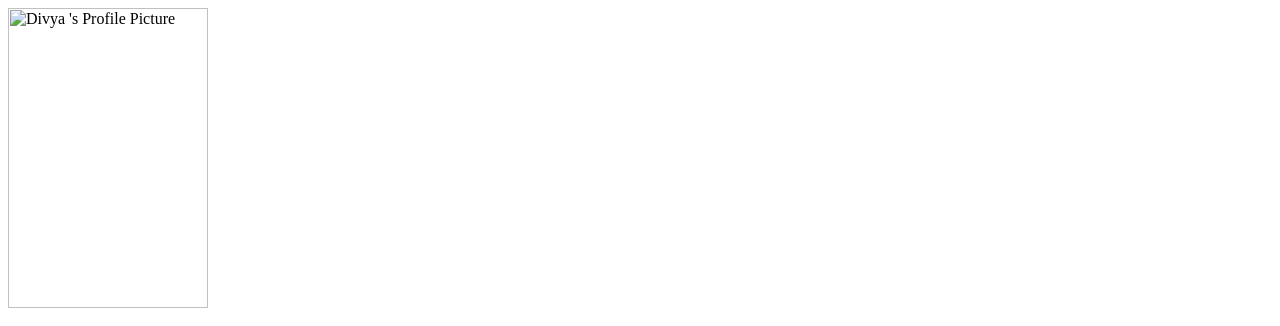
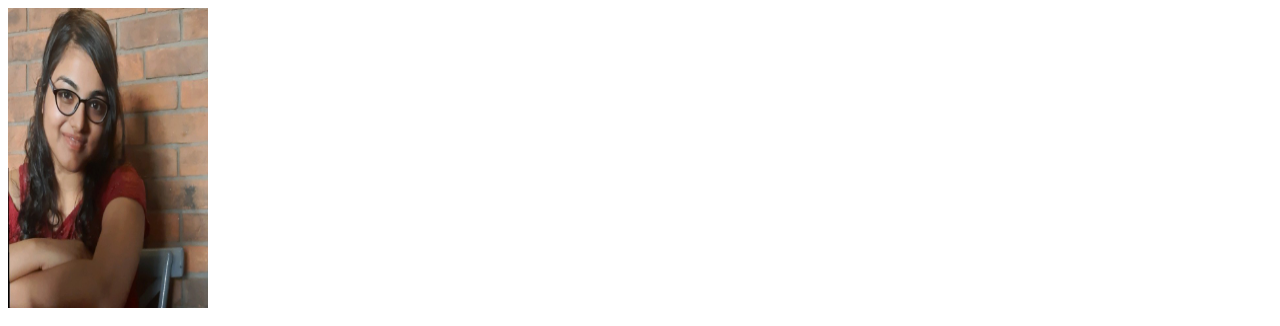
Before and after one commit to Divya872/CV, a plain HTML site: page index.html in a window 1280 px wide. Shown: the top 326 px of the page. Drawn offline with Linux system fonts and the light colour scheme.

Commit message:
Update index.html

```diff
--- a/index.html
+++ b/index.html
@@ -10,7 +10,7 @@
 
 <body>
 
-    <img src="divya.jpeg" width="200" height="300" alt="Divya 's Profile Picture">
+    <img src="divya.jpg" width="200" height="300" alt="Divya 's Profile Picture">
     <h1>DIVYA SHREE </h1>
     <p>
         <em><i>Founder of <strong>Apnacash</strong>
```
